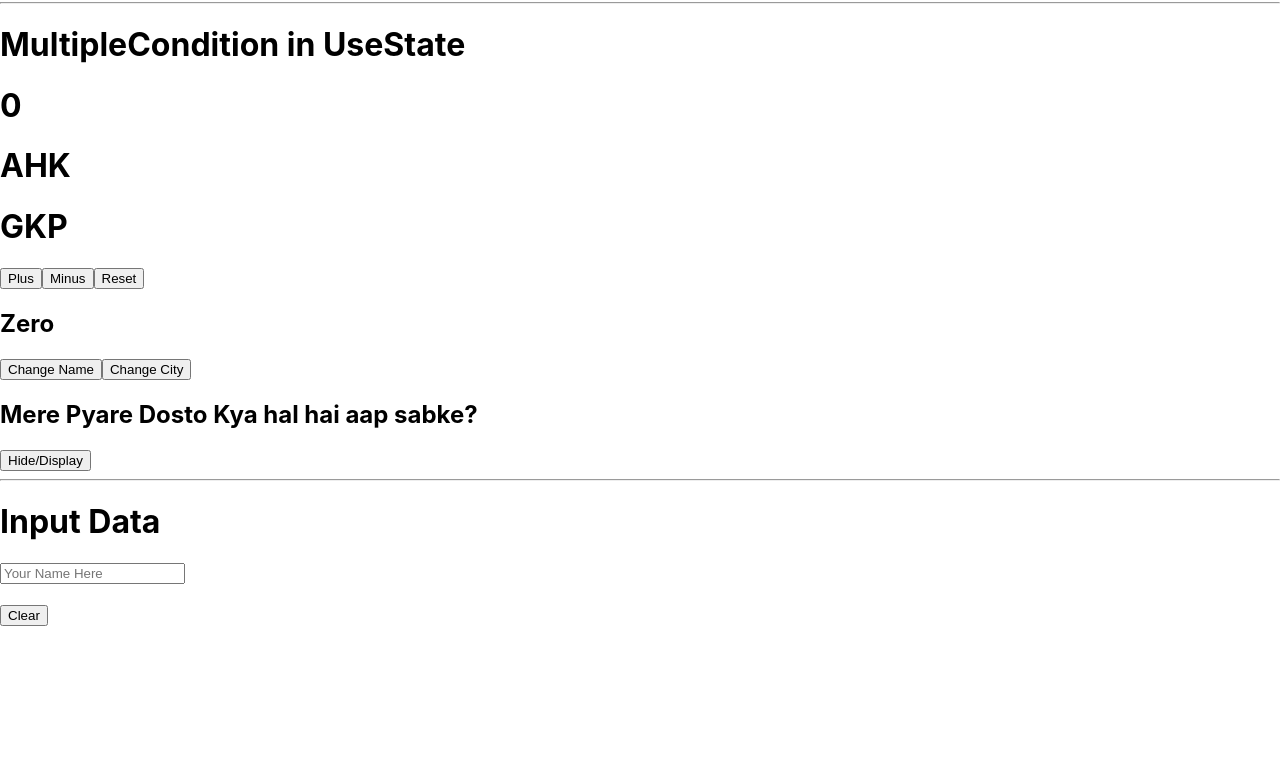
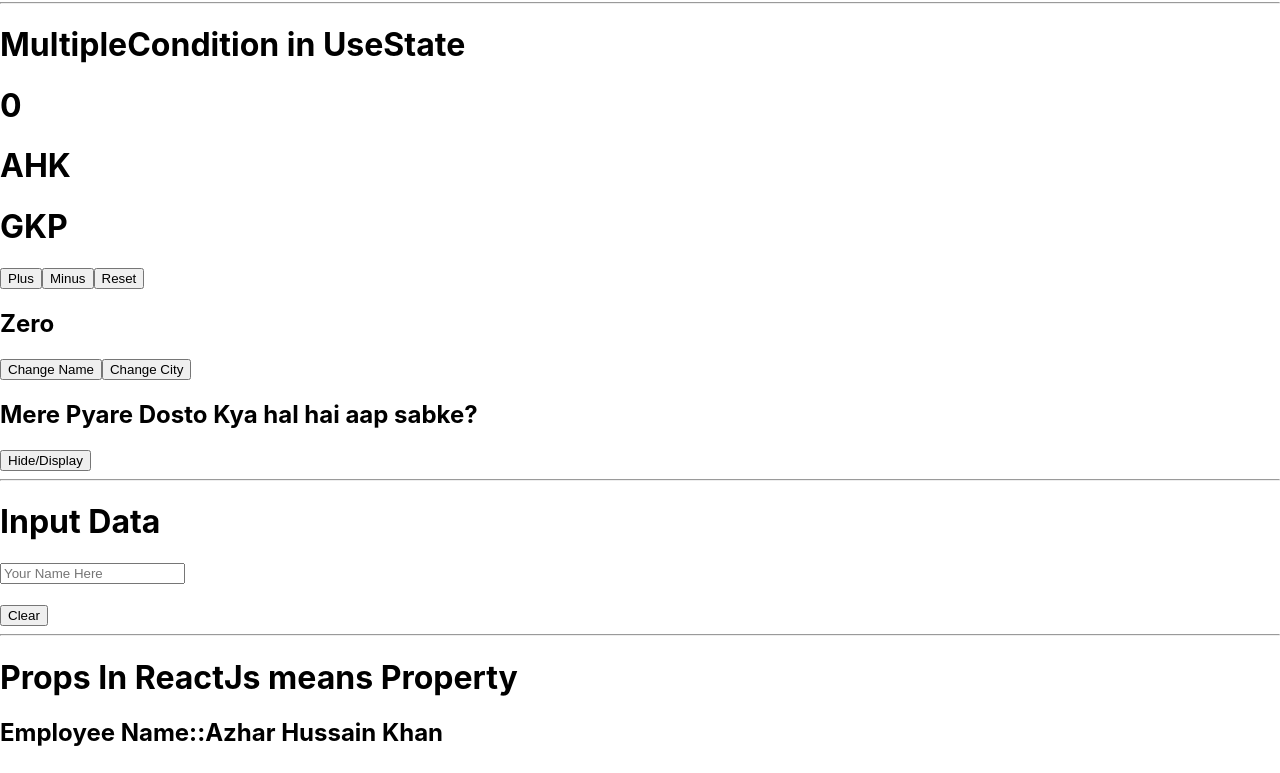
Before and after one commit to Azhar786786786/oliveacademy, a React (Create React App) app: page / in a window 1280 px wide. Shown: the part 1998-2771 px from the top of the page. Before the commit the page ends 2624 px from the top, so only its background shows below. Built offline with nearby package versions, Linux system fonts and the light colour scheme.

Commit message:
Added props component

```diff
--- /dev/null
+++ b/src/Components/PropsInReact.jsx
@@ -0,0 +1,13 @@
+import React from 'react'
+
+function PropsInReact(data) {
+  return (
+    <>
+    <hr></hr>
+      <h1>Props In ReactJs means Property</h1>
+      <h2>Employee Name::{data.empName}</h2>
+    </>
+  )
+}
+
+export default PropsInReact
--- /dev/null
+++ b/src/Components/PropsMultipleDataInReact.jsx
@@ -0,0 +1,14 @@
+import React from 'react'
+
+function PropsMultipleDataInReact({empName,empAge,addr}) {
+  return (
+    <>
+      <h1>Props Multiple Data transfer in React</h1>
+      <h2>Employee Name::{empName}</h2>
+      <h2>Employee Age:::{empAge}</h2>
+      <h3>Employee Addr::{addr}</h3>
+    </>
+  )
+}
+
+export default PropsMultipleDataInReact
--- a/src/index.js
+++ b/src/index.js
@@ -8,8 +8,13 @@ import EventCondition from './Components/EventCondition';
 import MultipleCondition from './Components/MultipleCondition';
 import InputData from './Components/InputData';
 import reportWebVitals from './reportWebVitals';
+import PropsInReact from './Components/PropsInReact';
+import PropsMultipleDataInReact from './Components/PropsMultipleDataInReact';
 
 const root = ReactDOM.createRoot(document.getElementById('root'));
+const empName="Azhar Hussain Khan";
+const empAge=35;
+const addr="037, chilmapur, Rustampur dhala, near jama masjid, shivepuri new colony 273016, U.P. (India)."
 root.render(
   <React.StrictMode>
     <App />
@@ -18,6 +23,8 @@ root.render(
     <EventCondition />
     <MultipleCondition />
     <InputData />
+    <PropsInReact empName="Azhar Hussain Khan" />
+    <PropsMultipleDataInReact empName={empName} empAge={empAge} addr={addr} />
   </React.StrictMode>
 );
 
```
